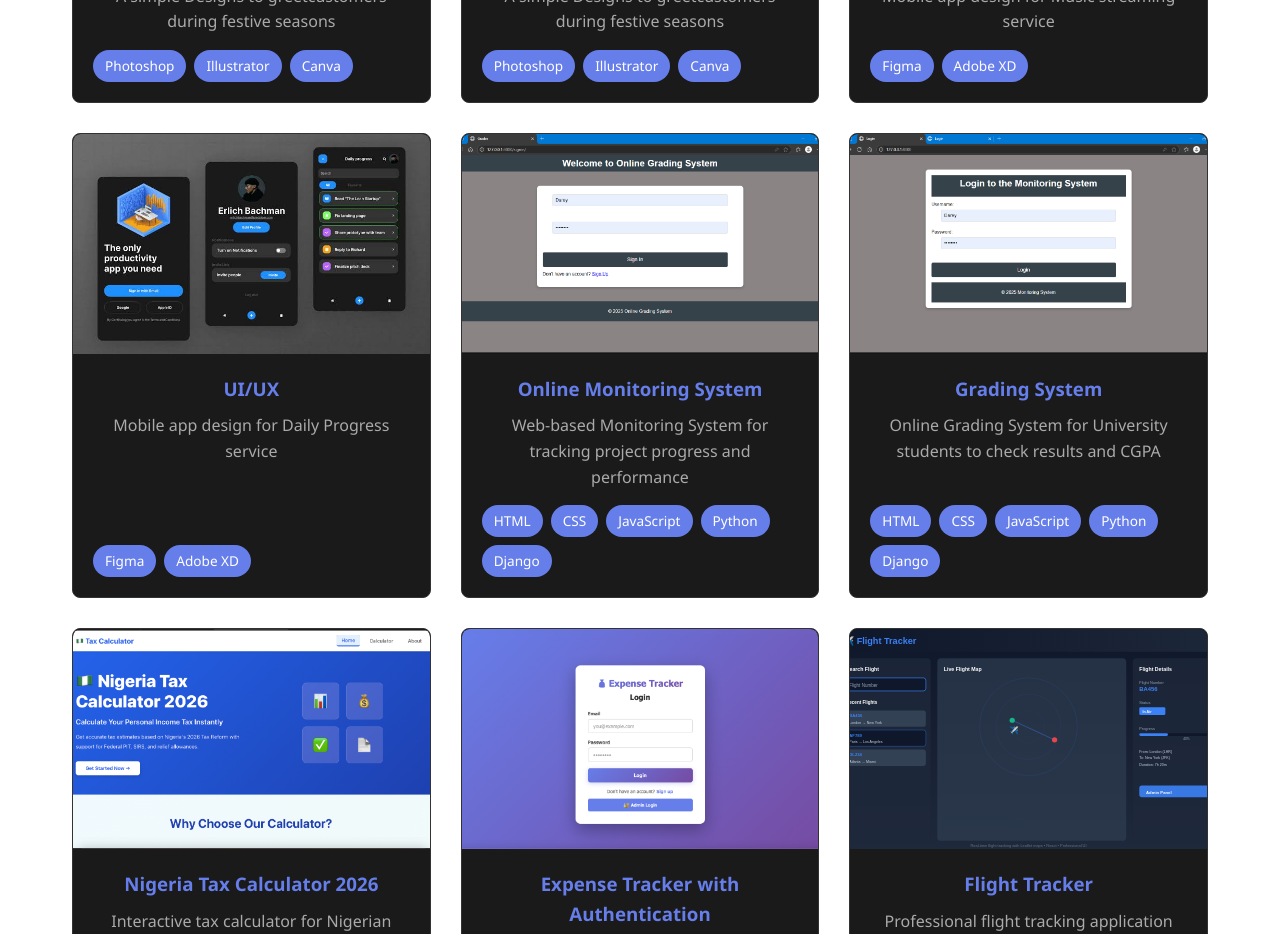
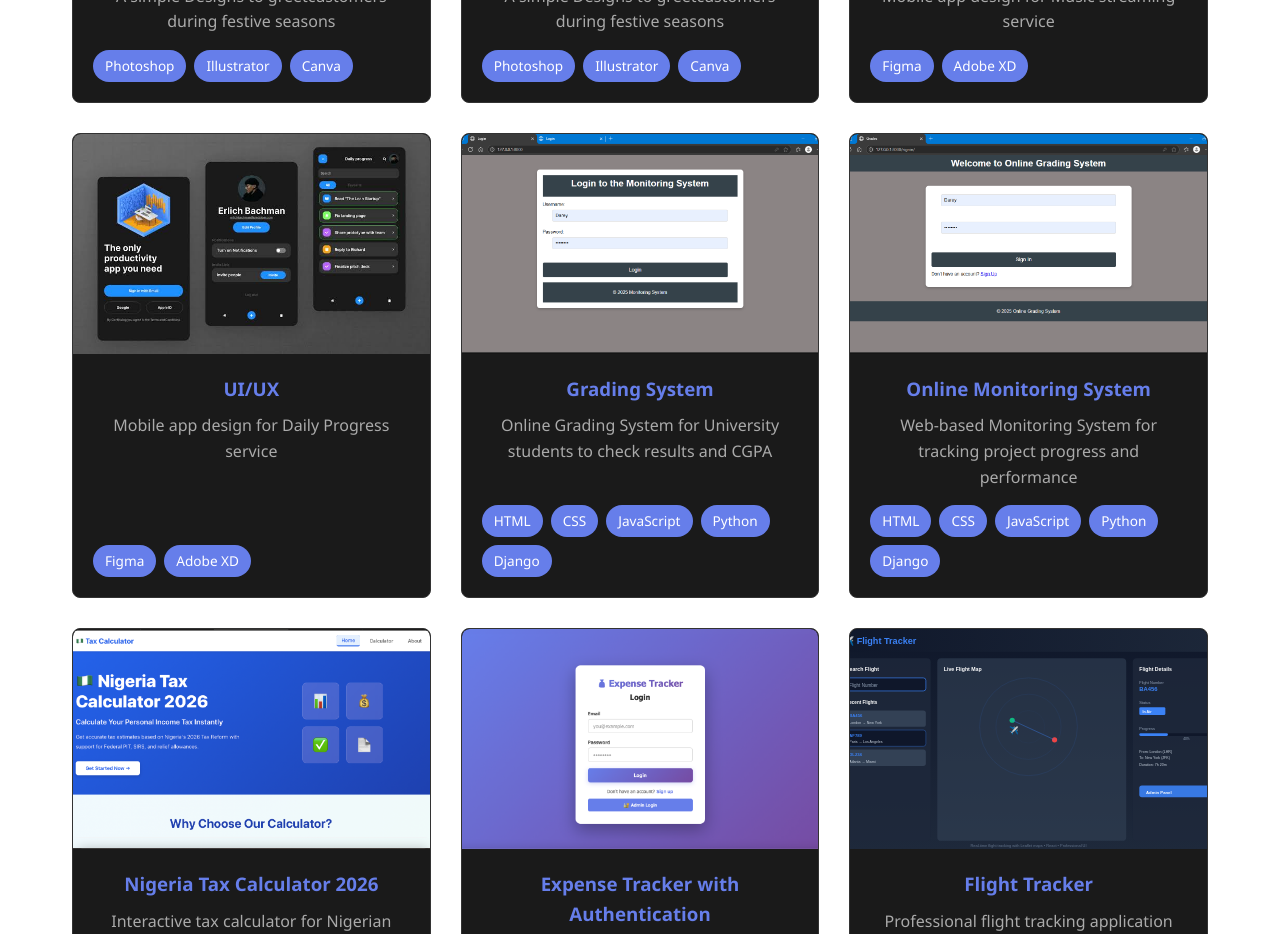
Before and after one commit to Holuwadamilarey105/my-react-app, a React (Vite) app: page / in a window 1280 px wide. Shown: the part 1340-2274 px from the top of the page. Built offline with nearby package versions, Linux system fonts and the light colour scheme; the HTML template or start-up script is replaced by a standard one.

Commit message:
feat: Update Grading System project to Online Monitoring System

```diff
--- a/src/components/Projects.jsx
+++ b/src/components/Projects.jsx
@@ -31,19 +31,19 @@ function Projects() {
       tech: ['Figma', 'Adobe XD'],
       image: '/assets/uiux1.jpg'
     },
+     {
+      id: 3,
+      title: 'Grading System',
+      description: 'Online Grading System for University students to check results and CGPA',
+      tech: ['HTML', 'CSS', 'JavaScript','Python', 'Django'],
+      image: '/assets/web2.png'
+    },
     {
       id: 3,
       title: 'Online Monitoring System',
       description: 'Web-based Monitoring System for tracking project progress and performance',
       tech: ['HTML', 'CSS', 'JavaScript','Python', 'Django'],
       image: '/assets/web1.png'
-    },
-    {
-      id: 3,
-      title: 'Grading System',
-      description: 'Online Grading System for University students to check results and CGPA',
-      tech: ['HTML', 'CSS', 'JavaScript','Python', 'Django'],
-      image: '/assets/web2.png'
     },
     {
       id: 4,
```
